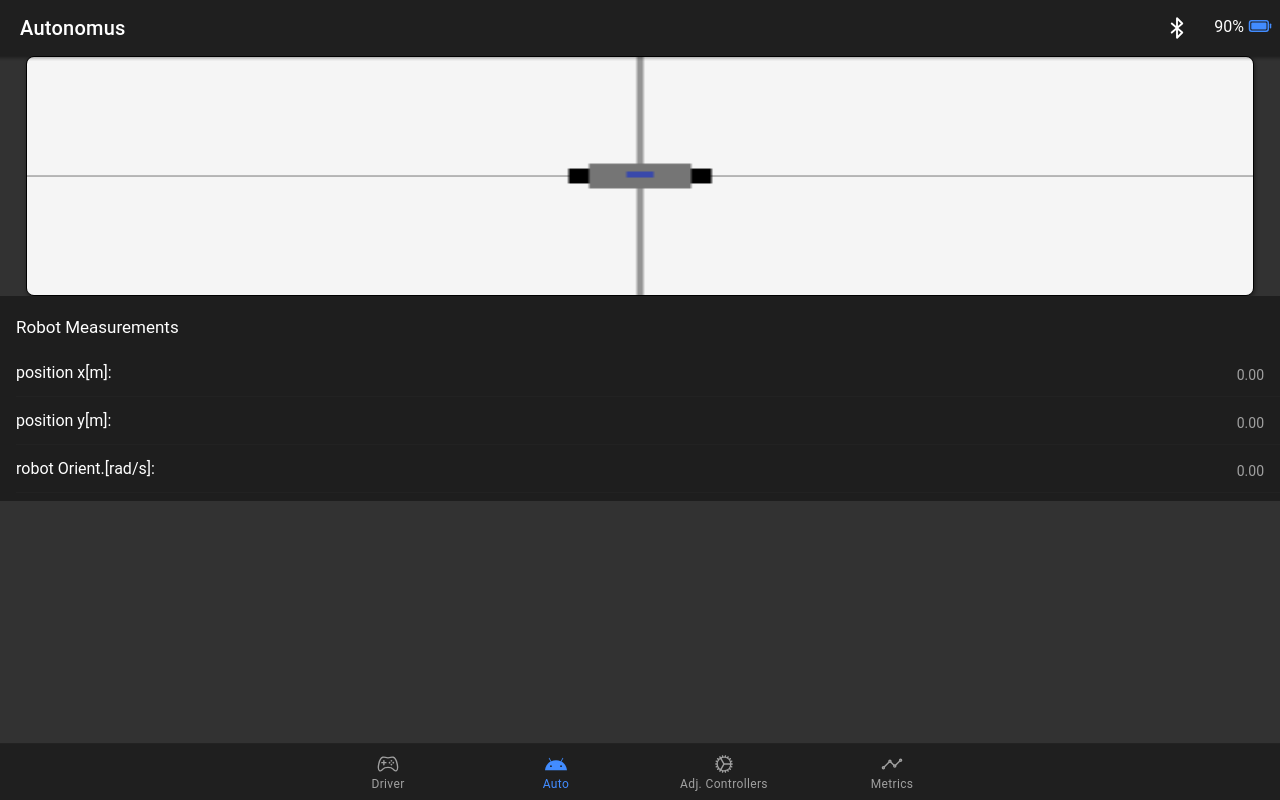
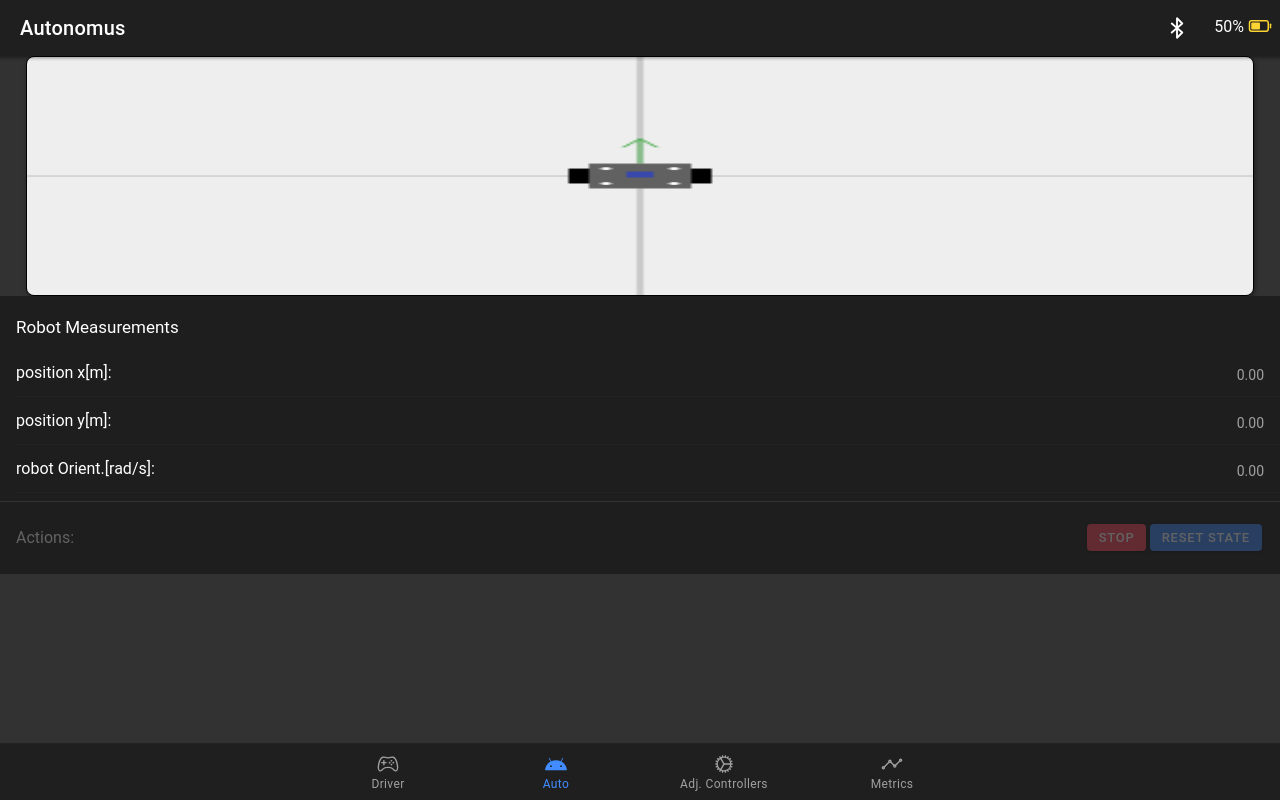
Before and after one commit to josealejandro2928/ionic-react-mobile-app-self-balancing-robot, a React (Create React App) app: page /tab4 in a window 1280 px wide. Built offline with nearby package versions, Linux system fonts and the light colour scheme.

Commit message:
feat: Teerminado la animacion en canvas

```diff
--- a/src/components/Canvas2DRobot/Canvas2DRobot.tsx
+++ b/src/components/Canvas2DRobot/Canvas2DRobot.tsx
@@ -15,13 +15,15 @@ const Canvas2DRobot = ({
   setPoint?: Array<number>;
 }) => {
   const [presentAlert] = useIonAlert();
-  const { posX, posY, robotOrien } = useSelector((state: RootState) => state.robot);
+  const { posX, posY, robotOrien, angularVelocity } = useSelector(
+    (state: RootState) => state.robot
+  );
   const canvasRef = useRef<any>();
   let canvasHeight = 0;
   let canvasWidth = 0;
   let transX = 0;
   let transY = 0;
-  const pxCm = 1;
+  const pxCm = 1.0;
 
   useEffect(() => {
     if (!canvasRef.current) return;
@@ -71,21 +73,21 @@ const Canvas2DRobot = ({
     transY = canvas.height * 0.5;
 
     //// Drawing the floor /////
-    ctx.fillStyle = '#f5f5f5';
+    ctx.fillStyle = '#eeeeee';
     ctx.fillRect(0, 0, canvasWidth, canvasHeight);
     grid();
 
     ////// Center the canvas coord. ///////////////////////////////
     ctx.translate(transX, transY);
     setpoint(setPoint[0], setPoint[1]);
-    let rawData = processDataFromState(posX, posY, robotOrien);
+    let rawData = processDataFromState(posX, posY, robotOrien, angularVelocity);
     robot(rawData.x, rawData.y, rawData.orient);
     ctx.translate(transX, transY);
 
     ///////////////////////Functions///////////////////////////////////
     function grid() {
       ctx.lineWidth = 1;
-      ctx.strokeStyle = '#757575';
+      ctx.strokeStyle = '#bdbdbd';
 
       ctx.moveTo(canvasWidth / 2, 0);
       ctx.lineTo(canvasWidth / 2, canvasHeight);
@@ -109,13 +111,38 @@ const Canvas2DRobot = ({
       ctx.rotate((-1 * rotDegree * Math.PI) / 180);
       ctx.translate(-x, y);
 
-      ctx.fillStyle = '#757575';
+      ctx.fillStyle = '#616161';
       ctx.fillRect(centerRobotX, centerRobotY, width, height);
       ctx.fillStyle = '#3949ab';
-      ctx.fillRect(centerRobotX + 11, centerRobotY + 8, 8 * pxCm, 6 * pxCm);
+      ctx.fillRect(centerRobotX + 11 * pxCm, centerRobotY + 8 * pxCm, 8 * pxCm, 6 * pxCm);
       ctx.fillStyle = '#000000';
       ctx.fillRect(centerRobotX - wl, -1 * y - hl / 2, wl, hl);
       ctx.fillRect(centerRobotX + width, -1 * y - hl / 2, wl, hl);
+
+      ctx.beginPath();
+      ctx.arc(x + width / 2 - 5 * pxCm, -(y + height / 2 - 5 * pxCm), 1.5 * pxCm, 0, 2 * Math.PI);
+      ctx.fillStyle = '#ffffff';
+      ctx.fill();
+      ctx.beginPath();
+      ctx.arc(x - width / 2 + 5 * pxCm, -(y + height / 2 - 5 * pxCm), 1.5 * pxCm, 0, 2 * Math.PI);
+      ctx.fillStyle = '#ffffff';
+      ctx.fill();
+
+      ctx.beginPath();
+      ctx.arc(x - width / 2 + 5 * pxCm, -(y - height / 2 + 5 * pxCm), 1.5 * pxCm, 0, 2 * Math.PI);
+      ctx.fillStyle = '#ffffff';
+      ctx.fill();
+
+      ctx.beginPath();
+      ctx.arc(x + width / 2 - 5 * pxCm, -(y - height / 2 + 5 * pxCm), 1.5 * pxCm, 0, 2 * Math.PI);
+      ctx.fillStyle = '#ffffff';
+      ctx.fill();
+
+      ctx.beginPath();
+      ctx.strokeStyle = '#4caf50';
+      canvas_arrow(ctx, x, -(y + height / 2), x, -(y + 1.5*height));
+      ctx.stroke();
+
       ctx.restore();
     }
 
@@ -130,12 +157,31 @@ const Canvas2DRobot = ({
       ctx.fill();
       ctx.restore();
     }
+
+    function canvas_arrow(context: any, fromx: number, fromy: number, tox: number, toy: number) {
+      var headlen = 10; // length of head in pixels
+      var dx = tox - fromx;
+      var dy = toy - fromy;
+      var angle = Math.atan2(dy, dx);
+      context.moveTo(fromx, fromy);
+      context.lineTo(tox, toy);
+      context.lineTo(
+        tox - headlen * Math.cos(angle - Math.PI / 6),
+        toy - headlen * Math.sin(angle - Math.PI / 6)
+      );
+      context.moveTo(tox, toy);
+      context.lineTo(
+        tox - headlen * Math.cos(angle + Math.PI / 6),
+        toy - headlen * Math.sin(angle + Math.PI / 6)
+      );
+    }
   }
 
-  function processDataFromState(x: number, y: number, orient: number) {
+  function processDataFromState(x: number, y: number, orient: number, angularVel: number) {
     let posx = x * 100;
     let posy = y * 100;
-    return { x: posx, y: posy, orient };
+
+    return { x: posx, y: posy, orient: orient };
   }
 
   return (
--- a/src/components/SamplerUpdateState/SamplerUpdateState.tsx
+++ b/src/components/SamplerUpdateState/SamplerUpdateState.tsx
@@ -1,9 +1,44 @@
-import { useEffect } from 'react';
+/* eslint-disable react-hooks/exhaustive-deps */
+import { useEffect, useRef } from 'react';
+import { useDispatch, useSelector } from 'react-redux';
+import { RootState } from '../../store/reducers';
+import { updateState, getRobotState } from '../../store/actions/robot.actions';
 
 const SamplerUpdateState = () => {
+  const dispatch = useDispatch();
+  const { startSampling, sampleTime } = useSelector((state: RootState) => state.robot);
+  const { isConnected } = useSelector((state: RootState) => state.bluetooth);
+  const timeIntervalHandler = useRef<any | null>();
+  let timerPointer = useRef<number>(0);
+
   useEffect(() => {
-    console.log('Hello World !!!!');
+    console.log('Hello From: SamplerUpdateState');
   }, []);
+
+  useEffect(() => {
+    if (!startSampling || !isConnected) {
+      clearInterval(timeIntervalHandler.current);
+      timerPointer.current = 0;
+      return;
+    }
+    timeIntervalHandler.current = setInterval(gettingDataState, sampleTime);
+  }, [startSampling, isConnected]);
+
+  async function gettingDataState() {
+    console.log('Aqui');
+    timerPointer.current += (sampleTime as number) / 1000;
+    dispatch(getRobotState());
+    //////////////////////SIMULATION////////////////////////////
+    // dispatch(
+    //   updateState({
+    //     incliAngle: 5 * Math.sin(2 * Math.PI * timerPointer.current),
+    //     robotOrien: timerPointer.current % 360,
+    //     posX: timerPointer.current / 10,
+    //     posY: timerPointer.current / 10,
+    //   })
+    // );
+  }
+
   return <></>;
 };
 
--- a/src/pages/Autonomus.tsx
+++ b/src/pages/Autonomus.tsx
@@ -1,43 +1,70 @@
 /* eslint-disable react-hooks/exhaustive-deps */
-import { IonPage, IonContent, IonHeader, IonToolbar } from '@ionic/react';
+import {
+  IonPage,
+  IonContent,
+  IonHeader,
+  IonToolbar,
+  IonButton,
+  IonItem,
+  IonLabel,
+  IonList,
+  useIonToast,
+} from '@ionic/react';
 import { useEffect, useRef, useState } from 'react';
-import { useDispatch } from 'react-redux';
+import { useDispatch, useSelector } from 'react-redux';
 import Canvas2DRobot from '../components/Canvas2DRobot/Canvas2DRobot';
 import { updateState } from '../store/actions/robot.actions';
 import ShowState from '../components/ShowState/ShowState';
 import './Autonomus.scss';
+import {
+  resetDynamicalStateArduino,
+  setRobotPointTrakerArduino,
+  setRobotSetPointSpeedsArduino,
+} from '../services/arduino';
+import { RootState } from '../store/reducers';
+import { errorDeviceConnection } from '../store/actions/bluetooth.actions';
 
 const Autonomus = () => {
   const [startPath, setStartPath] = useState(false);
   const [setPoint, setSetPoint] = useState([0, 0]);
+  const { isConnected } = useSelector((state: RootState) => state.bluetooth);
   const dispatch = useDispatch();
+  const [presentToast] = useIonToast();
 
-  const timerHandlerRef = useRef<any>();
-
-  function inStartPointTraker(x: any, y: any) {
-    setStartPath(true);
-    setSetPoint([x, -1 * y]);
+  async function initPointTraker(x: any, y: any) {
+    try {
+      if (!isConnected) {
+        presentToast('You must to be connected to the robot', 2000);
+        return;
+      }
+      setStartPath(true);
+      setSetPoint([x, -1 * y]);
+      await setRobotPointTrakerArduino(-1 * y, x);
+      dispatch(updateState({ startSampling: true }));
+    } catch (e: any) {
+      dispatch(errorDeviceConnection(e.message || 'Lost connection'));
+    }
   }
 
-  useEffect(() => {
-    if (!startPath) {
-      clearInterval(timerHandlerRef.current);
-      return;
+  async function onStopSampling() {
+    try {
+      await setRobotSetPointSpeedsArduino(0, 0);
+      setStartPath(false);
+      dispatch(updateState({ startSampling: false }));
+    } catch (e: any) {
+      dispatch(errorDeviceConnection(e.message || 'Lost connection'));
     }
+  }
 
-    let counterX = 0;
-    let counterY = 0;
-    timerHandlerRef.current = setInterval(() => {
-      counterX -= 0.05;
-      counterY -= 0.01;
-      let orientation = Math.random() * 360;
-      dispatch(updateState({ posX: counterX, posY: counterY, robotOrien: orientation }));
-    }, 150);
-
-    return () => {
-      clearInterval(timerHandlerRef.current);
-    };
-  }, [startPath]);
+  async function onResetStateArduino() {
+    try {
+      await setRobotSetPointSpeedsArduino(0, 0);
+      await resetDynamicalStateArduino();
+      dispatch(updateState({ posX: 0, posY: 0, robotOrien: 0 }));
+    } catch (e: any) {
+      dispatch(errorDeviceConnection(e.message || 'Lost connection'));
+    }
+  }
 
   return (
     <IonPage>
@@ -45,8 +72,20 @@ const Autonomus = () => {
         <IonHeader>
           <IonToolbar></IonToolbar>
         </IonHeader>
-        <Canvas2DRobot start={startPath} goToPoint={inStartPointTraker} setPoint={setPoint} />
+        <Canvas2DRobot start={startPath} goToPoint={initPointTraker} setPoint={setPoint} />
         <ShowState variables={['position']} />
+
+        <IonList style={{ marginTop: '1px' }}>
+          <IonItem disabled={!isConnected}>
+            <IonLabel>Actions:</IonLabel>
+            <IonLabel slot='end'>
+              <IonButton color='danger' onClick={onStopSampling}>
+                Stop
+              </IonButton>
+              <IonButton onClick={onResetStateArduino}>Reset state</IonButton>
+            </IonLabel>
+          </IonItem>
+        </IonList>
       </IonContent>
     </IonPage>
   );
--- a/src/pages/Tab1.tsx
+++ b/src/pages/Tab1.tsx
@@ -15,7 +15,7 @@ import {
 import { useState } from 'react';
 import { useSelector } from 'react-redux';
 import Joystick from '../components/Joystick/Joystick';
-import { setRobotSetPointSpeeds } from '../services/arduino';
+import { setRobotSetPointSpeedsArduino } from '../services/arduino';
 import { RootState } from '../store/reducers';
 import './Tab1.scss';
 
@@ -28,7 +28,7 @@ const Tab1: React.FC = () => {
   async function onSetVelToArduino(velX: number, velY: number) {
     if (!isConnected) return;
     try {
-      await setRobotSetPointSpeeds(velY, velX);
+      await setRobotSetPointSpeedsArduino(velY, velX);
     } catch (e) {}
   }
 
--- a/src/pages/Tab3.tsx
+++ b/src/pages/Tab3.tsx
@@ -14,11 +14,11 @@ import {
   useIonModal,
   useIonToast,
 } from '@ionic/react';
-import { useEffect, useRef, useState } from 'react';
+import { useEffect, useState } from 'react';
 
 import SamplingDataForm from '../components/SamplingDataForm/SamplingDataForm';
 import { useDispatch, useSelector } from 'react-redux';
-import { updateState, getRobotState } from '../store/actions/robot.actions';
+import { updateState } from '../store/actions/robot.actions';
 import { RootState } from '../store/reducers';
 import ChartVariable from '../components/ChartVariable/ChartVariable';
 import {
@@ -39,25 +39,21 @@ ChartJS.register(CategoryScale, LinearScale, PointElement, LineElement, Title, T
 
 const Tab3: React.FC = () => {
   const dispatch = useDispatch();
-  const globalRobotState = useSelector((state: RootState) => state.robot);
-  const startSampling = useSelector((state: RootState) => state.robot.startSampling);
+  const { linearVelocity, angularVelocity, incliAngle, posX, posY, startSampling, sampleTime } =
+    useSelector((state: RootState) => state.robot);
   const { isConnected } = useSelector((state: RootState) => state.bluetooth);
   const [presentToast] = useIonToast();
-
-  useEffect(() => {}, []);
 
   const [samplingParams, setSamplingParams] = useState<{
     sampleTime: number;
     variables: Array<string>;
     dataDisplayed: string;
   } | null>({
-    sampleTime: 150,
+    sampleTime: sampleTime as number,
     variables: ['incliAngle', 'linearVelocity'],
     dataDisplayed: 'table',
   });
 
-  const timeIntervalHandler = useRef<any | null>();
-  let timerPointer = useRef<number>(0);
   const [showData, setShowData] = useState<boolean>(true);
 
   const [presentModal, dismissModal] = useIonModal(SamplingDataForm, {
@@ -68,7 +64,7 @@ const Tab3: React.FC = () => {
   function onCloseFormModalParams(data: any) {
     if (data) {
       setSamplingParams(data);
-      dispatch(updateState({ startSampling: true }));
+      dispatch(updateState({ startSampling: true, sampleTime: data.sampleTime }));
     }
     dismissModal();
   }
@@ -81,19 +77,7 @@ const Tab3: React.FC = () => {
     if (!isConnected) {
       presentToast('You must to be connected to the robot', 2000);
     }
-    if (!startSampling || !isConnected) {
-      clearInterval(timeIntervalHandler.current);
-      timerPointer.current = 0;
-      return;
-    }
-    timeIntervalHandler.current = setInterval(gettingDataState, samplingParams?.sampleTime);
   }, [startSampling, isConnected]);
-
-  async function gettingDataState() {
-    timerPointer.current += (samplingParams?.sampleTime as number) / 1000;
-    dispatch(getRobotState());
-    // dispatch(updateState({ incliAngle: 5 * Math.sin(2 * Math.PI * timerPointer.current) }));
-  }
 
   function getDataToPlotFromSettings(variable: string) {
     switch (variable) {
@@ -101,32 +85,32 @@ const Tab3: React.FC = () => {
         return {
           name: 'Inclination[deg] vs t[s]',
           color: '#1976d2',
-          x: timerPointer.current,
-          y: (globalRobotState as any)[variable],
-          yRangeAxis: [-20, 20],
+          x: 0,
+          y: incliAngle,
+          yRangeAxis: [-15, 15],
         };
       case 'linearVelocity':
         return {
           name: 'Velocity[m/s] vs t[s]',
           color: '#d32f2f',
-          x: timerPointer.current,
-          y: (globalRobotState as any)[variable],
+          x: 0,
+          y: linearVelocity,
           yRangeAxis: [-2, 2],
         };
       case 'angularVelocity':
         return {
           name: 'Angular vel.[rad/s] vs t[s]',
           color: '#fb8c00',
-          x: timerPointer.current,
-          y: (globalRobotState as any)[variable],
+          x: 0,
+          y: angularVelocity,
           yRangeAxis: [-4, 4],
         };
       case 'position':
         return {
           name: 'PosY[m] vs PosX[m] ',
           color: '#388e3c',
-          x: globalRobotState.posX,
-          y: globalRobotState.posY,
+          x: posX,
+          y: posY,
           yRangeAxis: [-1, 1],
           xRangeAxis: [-1, 1],
         };
--- a/src/services/arduino.ts
+++ b/src/services/arduino.ts
@@ -148,7 +148,7 @@ export async function setConstantPIDAngularVelocityArduino(kc: number, ki: numbe
   await BluetoothSerial.write(data);
 }
 
-export async function setRobotSetPointSpeeds(velocity: number, angular_velocity: number) {
+export async function setRobotSetPointSpeedsArduino(velocity: number, angular_velocity: number) {
   const data: Uint8Array = convertFloat2Uint8Array(
     new Float32Array([velocity, angular_velocity]),
     Uint8Array
@@ -157,13 +157,13 @@ export async function setRobotSetPointSpeeds(velocity: number, angular_velocity:
   await BluetoothSerial.write(data);
 }
 
-export async function setRobotPointTraker(posX: number, posY: number) {
+export async function setRobotPointTrakerArduino(posX: number, posY: number) {
   const data: Uint8Array = convertFloat2Uint8Array(new Float32Array([posX, posY]), Uint8Array);
   await BluetoothSerial.write(POINT_TRACKER_MODE);
   await BluetoothSerial.write(data);
 }
 
-export async function stopRobotPointTracker() {
+export async function stopRobotPointTrackerArduino() {
   await BluetoothSerial.write(STOP_POINT_TRACKER_MODE);
 }
 
--- a/src/store/reducers/robot.reducer.ts
+++ b/src/store/reducers/robot.reducer.ts
@@ -22,10 +22,10 @@ const initialState: IRobotState = {
   linearVelocity: 0.0,
   angularVelocity: 0.0,
   incliAngle: 0.0,
-  posX: 0.0,
-  posY: 0.0,
+  posX: 0,
+  posY: 0,
   robotOrien: 0.0,
-  battery: 90.0,
+  battery: 50.0,
   startSampling: false,
   sampleTime: 150,
 };
```
